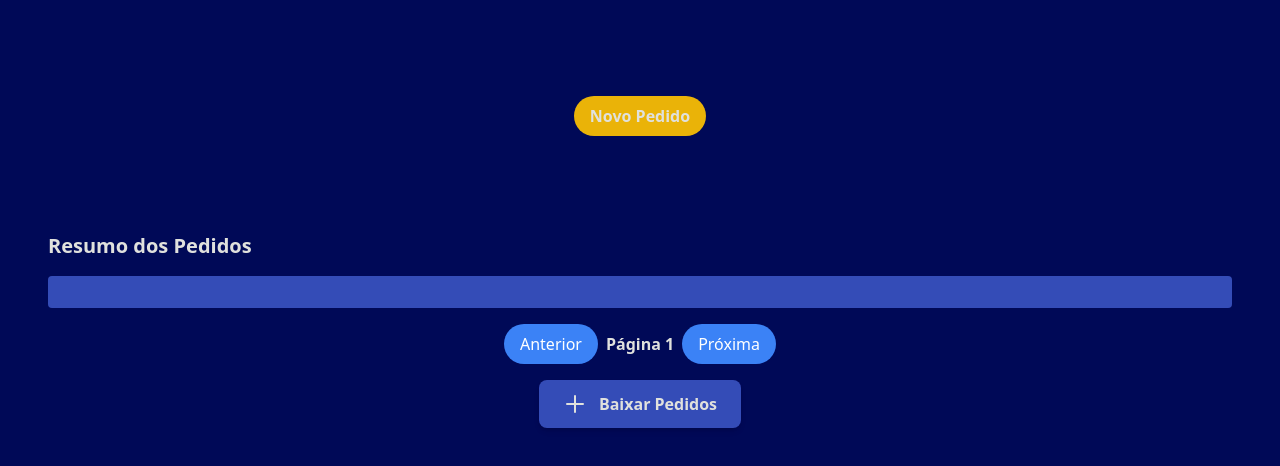
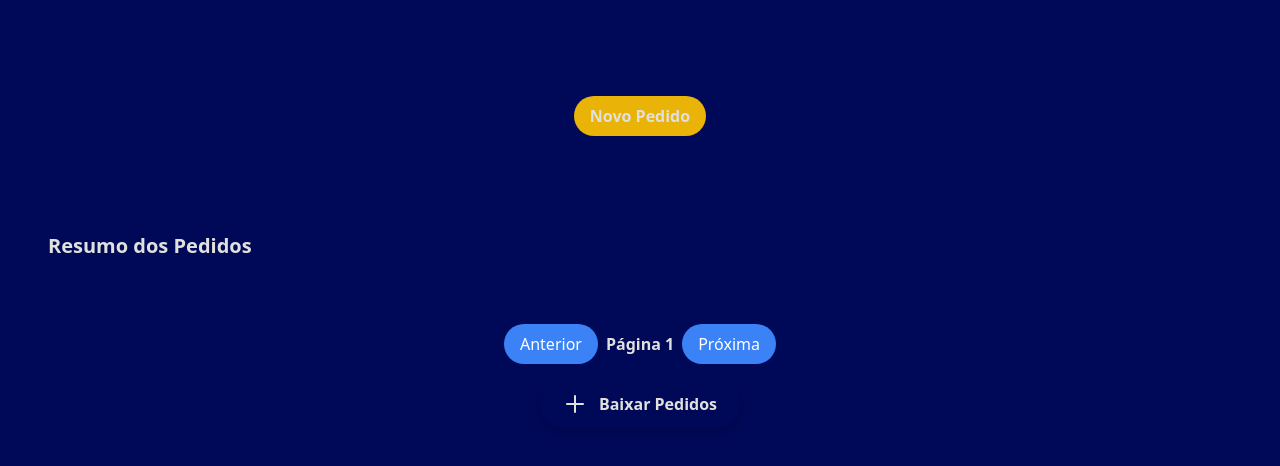
Before and after one commit to Asp3cTy/GerenciadorPedidos, a website: page public/index.html in a window 1280 px wide. Drawn offline with nearby package versions, Linux system fonts and the light colour scheme; no server answers.

Commit message:
Update index.html

```diff
--- a/public/index.html
+++ b/public/index.html
@@ -128,8 +128,8 @@
     </div>
 
     <div id="resumoPedidos" class="mt-4 w-full sm:w-[calc(100%-2rem)] md:w-[calc(100%-3rem)] lg:w-[calc(100%-4rem)] mx-auto">
-        <h2 class="text-xl font-semibold mb-4">Resumo dos Pedidos</h2>
-        <div id="pedidosResumo" class="mt-4 bg-secondary p-4 rounded">
+        <h2 class="text-xl font-bold mb-4">Resumo dos Pedidos</h2>
+        <div id="pedidosResumo" class="mt-4 p-4 rounded">
         </div>
     </div>
 
@@ -140,7 +140,7 @@
     </div>
 
     <div class="flex items-center justify-center space-x-4 mt-4">
-        <button id="baixarPedidos" class="cursor-pointer bg-secondary text-light px-6 py-3 rounded-lg shadow-md hover:bg-tertiary transition duration-300 flex items-center space-x-3">
+        <button id="baixarPedidos" class="cursor-pointer bg-blue text-light px-6 py-3 rounded-full shadow-md hover:bg-tertiary transition duration-300 flex items-center space-x-3">
             <svg xmlns="http://www.w3.org/2000/svg" class="h-6 w-6" fill="none" viewBox="0 0 24 24" stroke="currentColor" stroke-width="2">
                 <path stroke-linecap="round" stroke-linejoin="round" d="M12 4v16m8-8H4" />
             </svg>
```
